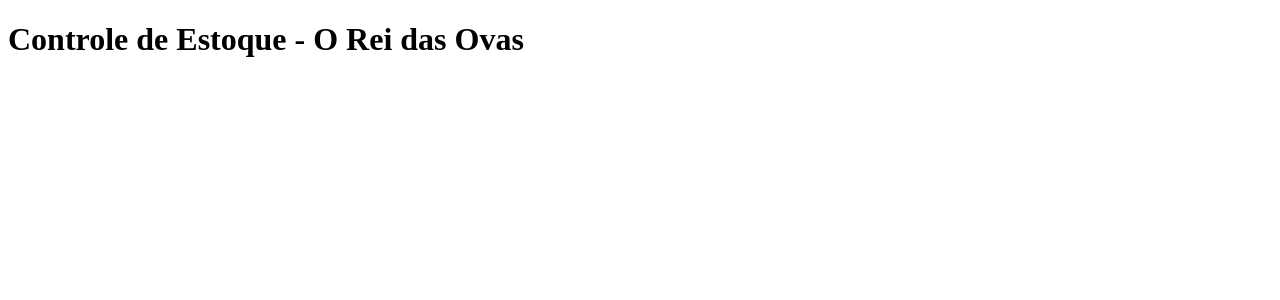
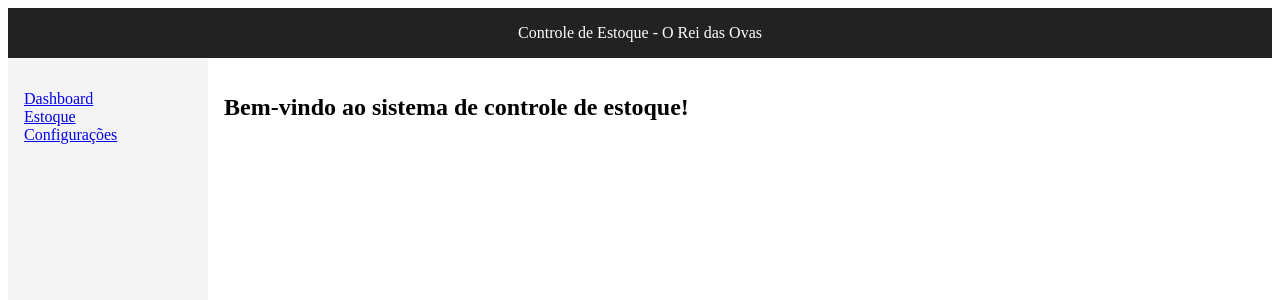
Before and after one commit to Oreidasovas/stock_app, a React (Vite) app: page / in a window 1280 px wide. Shown: the top 300 px of the page. Built offline with nearby package versions, Linux system fonts and the light colour scheme; the HTML template or start-up script is replaced by a standard one.

Commit message:
Update App.jsx

```diff
--- a/src/App.jsx
+++ b/src/App.jsx
@@ -1,3 +1,17 @@
+import React from "react";
+import Header from "./components/Header";
+import Sidebar from "./components/Sidebar";
+
 export default function App() {
-  return <h1>Controle de Estoque - O Rei das Ovas</h1>;
+  return (
+    <div>
+      <Header />
+      <div style={{ display: "flex" }}>
+        <Sidebar />
+        <main style={{ flex: 1, padding: "1rem" }}>
+          <h2>Bem-vindo ao sistema de controle de estoque!</h2>
+        </main>
+      </div>
+    </div>
+  );
 }
```
